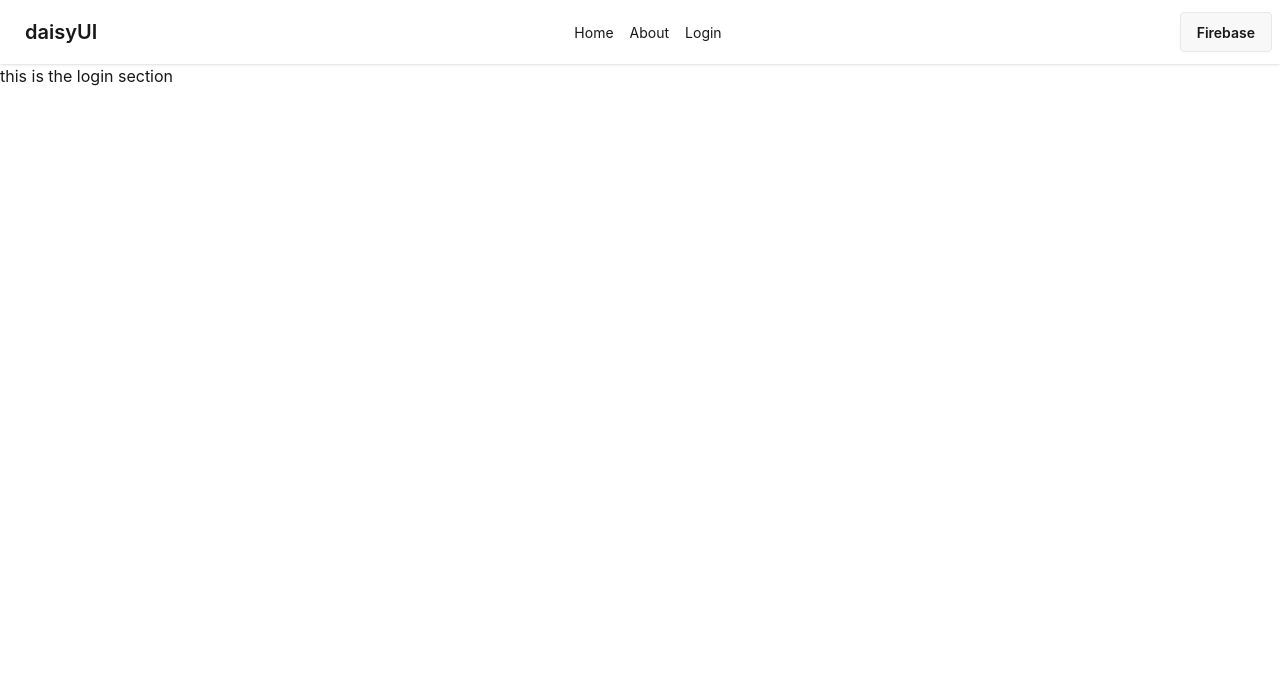
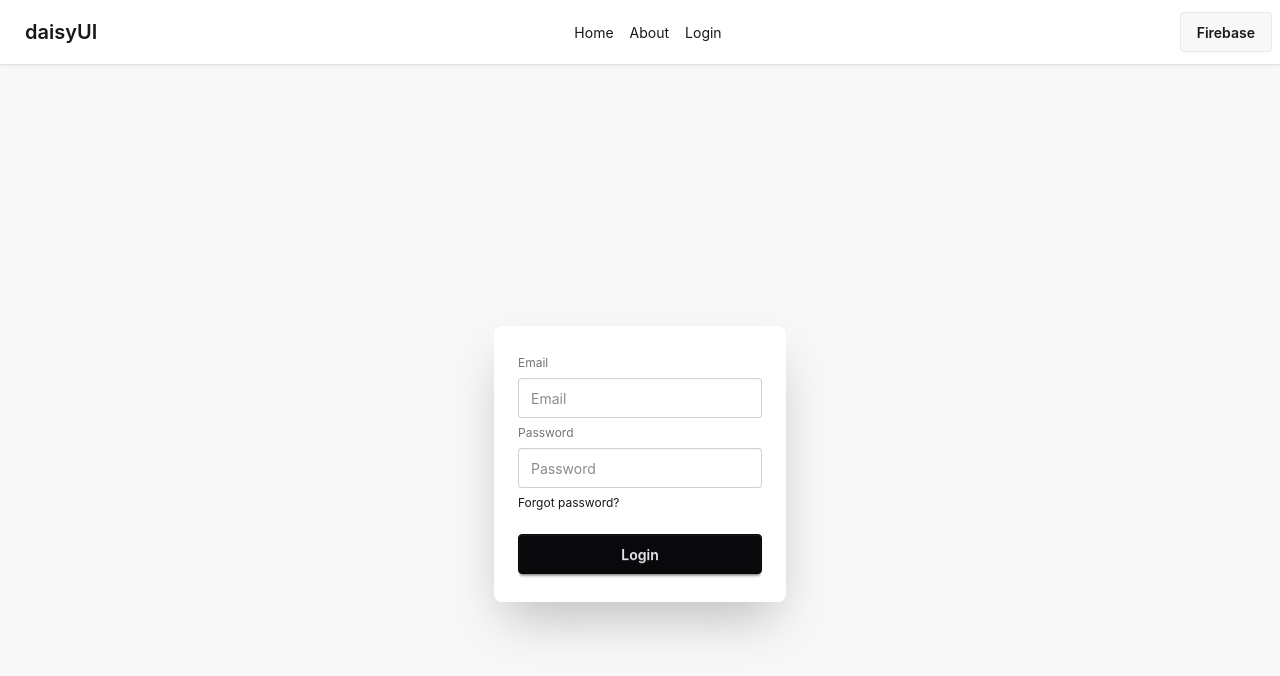
Before and after one commit to shirajulislam0/email-password-firebase-app, a React (Vite) app: page /Login in a window 1280 px wide. Shown: the top 676 px of the page. Built offline with nearby package versions, Linux system fonts and the light colour scheme.

Commit message:
added the login form

```diff
--- a/src/Components/Login/Login.jsx
+++ b/src/Components/Login/Login.jsx
@@ -2,9 +2,22 @@
 
 const Login = () => {
     return (
-        <div>
-            <h2> this is the login section</h2>
-        </div>
+        <div className="hero bg-base-200 min-h-screen">
+  <div className="hero-content flex-col lg:flex-row-reverse">
+    <div className="card bg-base-100 w-full max-w-sm shrink-0 shadow-2xl">
+      <div className="card-body">
+        <fieldset className="fieldset">
+          <label className="label">Email</label>
+          <input type="email" className="input" placeholder="Email" />
+          <label className="label">Password</label>
+          <input type="password" className="input" placeholder="Password" />
+          <div><a className="link link-hover">Forgot password?</a></div>
+          <button className="btn btn-neutral mt-4">Login</button>
+        </fieldset>
+      </div>
+    </div>
+  </div>
+</div>
     );
 };
 
```
